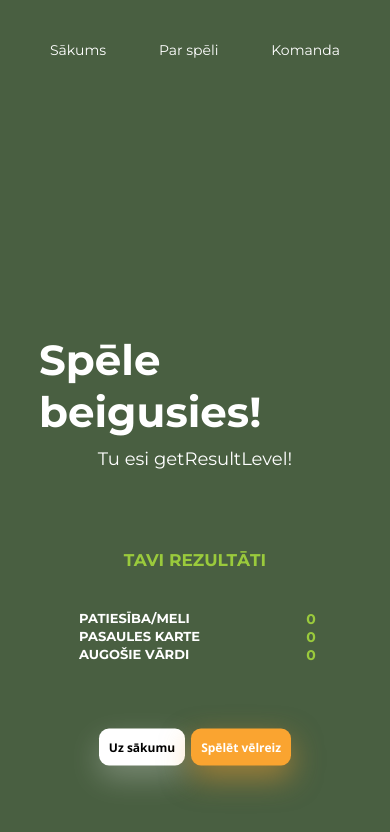
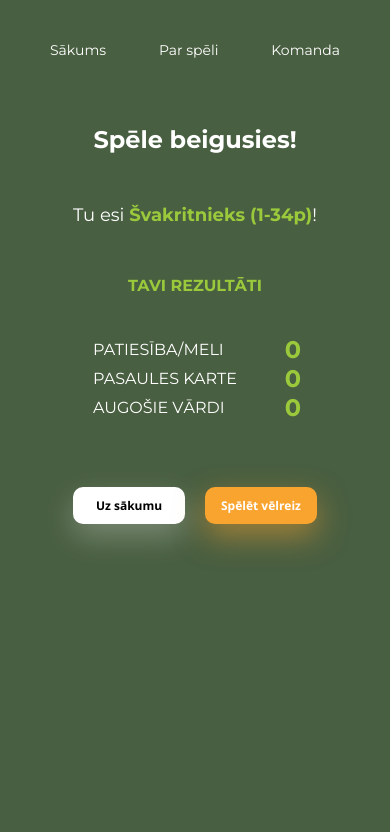
Before and after one commit to Devkeycrap/iegriez-pasauli, a Next.js app: page /game in a window 390 px wide. Both pictures are taken after a click on the button "Uz sākumu". Shown: the top 832 px of the page. Built offline with nearby package versions, Linux system fonts and the light colour scheme.

Commit message:
Fixed end screen

```diff
--- a/components/End.component.tsx
+++ b/components/End.component.tsx
@@ -22,17 +22,18 @@ export default function End({
 
   const getResultLevel = () => {
     const totalPoints: number = getTotalPoints();
-    if (totalPoints >= 75) return { name: "Apritnieks", interval: "75-100" };
-    else if (totalPoints >= 35)
-      return { name: "Vidritnieks", interval: "35-74" };
-    else return { name: "Švakrinieks", interval: "1-34" };
+    if (totalPoints >= 75) return "Apritnieks (75-100p)";
+    else if (totalPoints >= 35) return "Vidritnieks (35-74p)";
+    else return "Švakritnieks (1-34p)";
   };
 
   return (
     <div className={styles.end}>
       <div className={styles.container}>
         <h2>Spēle beigusies!</h2>
-        <h4>Tu esi <span>{getResultLevel.name}</span>!</h4>
+        <h4>
+          Tu esi <span>{getResultLevel()}</span>!
+        </h4>
         <h5>Tavi rezultāti</h5>
         <div className={styles["result-table"]}>
           <h3>Patiesība/meli</h3>
@@ -41,8 +42,8 @@ export default function End({
           <h4>{points.map}</h4>
           <h3>Augošie vārdi</h3>
           <h4>{points.words}</h4>
-      </div>
-      <div className={styles["btn-container"]}>
+        </div>
+        <div className={styles["btn-container"]}>
           <Link href="/">
             <button onClick={exitGame} className="btn btn-neutral">
               Uz sākumu
--- a/styles/end.module.scss
+++ b/styles/end.module.scss
@@ -1,37 +1,34 @@
+@import "./variables.scss";
+
 .end {
   padding: 0 10%;
-  height: fit-content;
-  position: relative;
-  transform: translateY(50%);
 
   h2 {
     margin-bottom: 10px;
-    font-size: 42px;
+    text-align: center;
+    font-size: 64px;
+    margin: 50px 0;
     color: white;
     font-family: "Montserrat", sans-serif;
     font-weight: bold;
   }
-  h3 {
-
-    margin-left: 20px;
-    font-size: 32px;
-    color: white;
-    font-family: "Montserrat", sans-serif;
-    font-weight: normal;
-  }
 
   h4 {
+    margin: 50px 0;
     text-align: center;
     font-size: 18px;
     color: white;
     font-family: "Montserrat", sans-serif;
-    font-weight: lighter;
+    font-weight: normal;
+    span {
+      color: $green;
+      font-weight: bold;
+    }
   }
 
   h5 {
-    margin-top: 80px;
-    font-size: 17px;
-    color: #9aca3c;
+    font-size: 18px;
+    color: $green;
     text-align: center;
     font-family: "Montserrat", sans-serif;
     font-weight: bold;
@@ -40,7 +37,6 @@
 }
 
 .container {
-
   width: fit-content;
   margin-left: auto;
   margin-right: auto;
@@ -52,33 +48,59 @@
     grid-template-columns: auto auto;
 
     h3 {
-      font-size: 13px;
+      margin: auto 0;
+      font-size: 20px;
+      font-weight: normal;
       color: white;
       font-family: "Montserrat", sans-serif;
-      font-weight: bold;
       text-transform: uppercase;
     }
 
     h4 {
-      font-size: 14px;
+      margin: 0;
+      font-size: 32px;
       color: #9aca3c;
       font-family: "Montserrat", sans-serif;
       font-weight: bold;
     }
-
   }
 
   .btn-container {
     margin-top: 30px;
-    width: fit-content;
-    display: flex;
     align-items: center;
     margin-left: auto;
     margin-right: auto;
 
     button {
-      margin: 35px 3px;
+      margin: 35px 0px;
+    }
+  }
+}
+
+@media only screen and (max-width: 624px) {
+  .end {
+    h2 {
+      font-size: 24px;
+      margin: 25px 0;
+    }
+
+    h4 {
+      font-size: 18px;
+    }
+
+    h5 {
+      font-size: 16px;
     }
   }
 
+  .container {
+    .result-table {
+      h3 {
+        font-size: 16px;
+      }
+      h4 {
+        font-size: 24px;
+      }
+    }
+  }
 }
```
